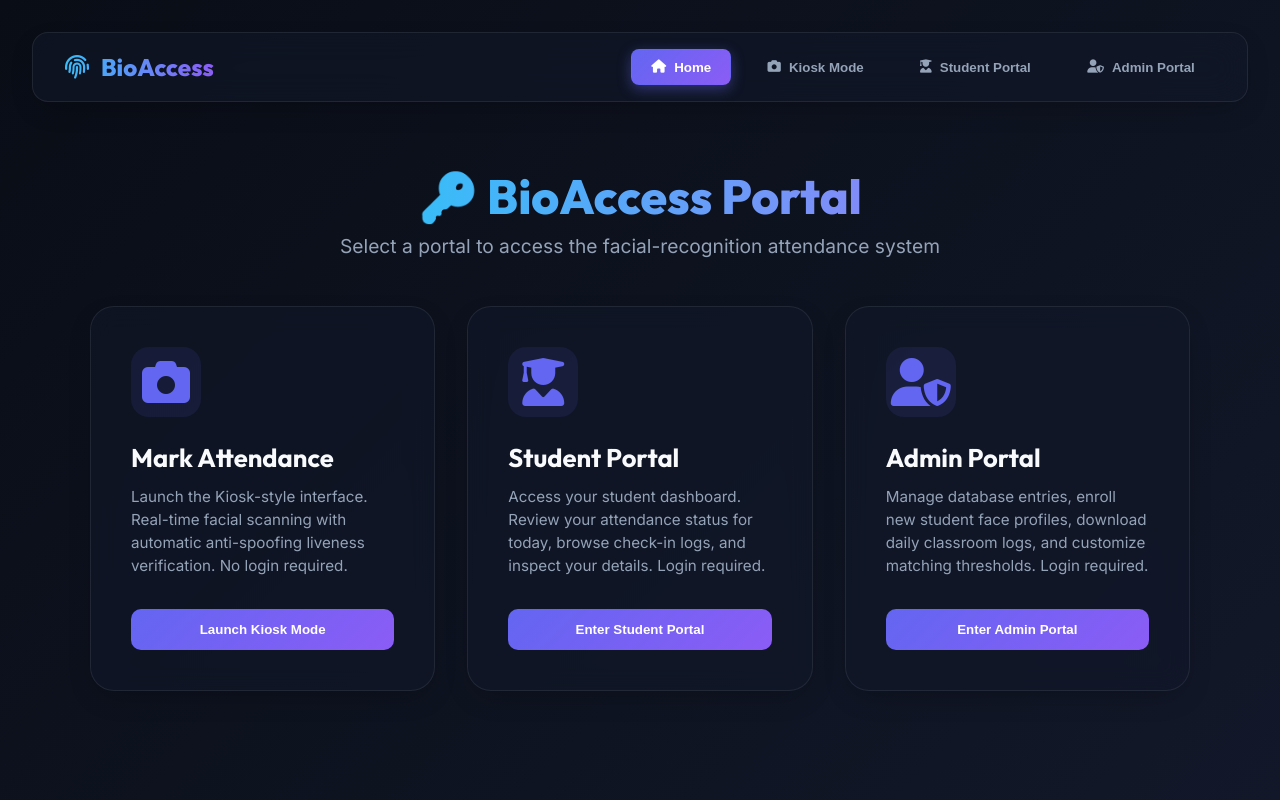
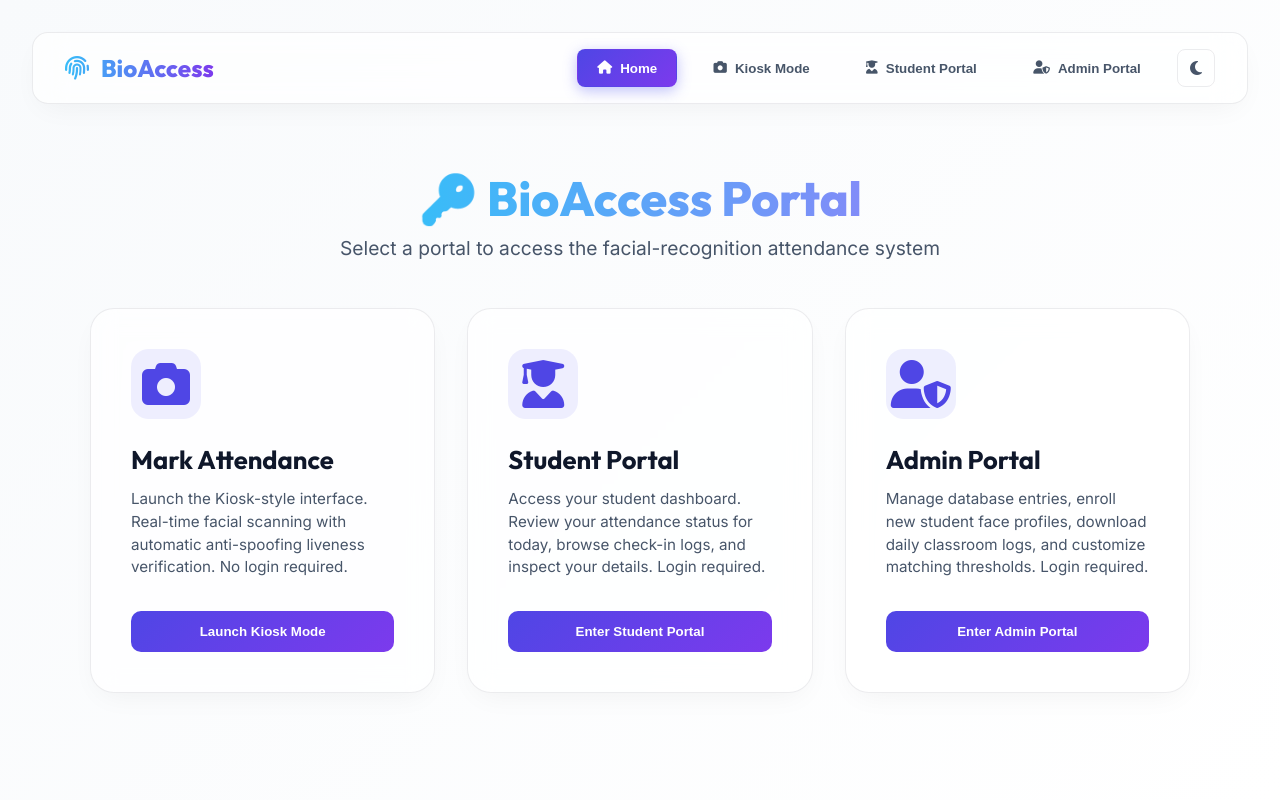
Before and after one commit to UtsavSatane/Face-Recognition-Based-Attendance, a Flask app: page / in a window 1280 px wide. Run offline with Flask 3, Linux system fonts and the light colour scheme; data comes from the database, SQL or seed files in the repository; both versions use the stored data as it was after the commit.

Commit message:
Added the feature of Light/Dark Mode for better experience.

```diff
--- a/src/static/css/style.css
+++ b/src/static/css/style.css
@@ -14,6 +14,26 @@
     --warning: #f59e0b;
     --danger: #ef4444;
     --card-shadow: 0 10px 30px -10px rgba(0, 0, 0, 0.3);
+    --input-bg: rgba(15, 23, 42, 0.6);
+    --overlay-bg: rgba(9, 13, 22, 0.85);
+}
+
+:root.light-theme {
+    --bg-primary: #f8fafc;
+    --bg-secondary: #ffffff;
+    --accent-primary: #4f46e5;
+    --accent-secondary: #7c3aed;
+    --text-primary: #0f172a;
+    --text-secondary: #475569;
+    --border-color: rgba(15, 23, 42, 0.08);
+    --glass-bg: rgba(255, 255, 255, 0.7);
+    --glass-glow: rgba(79, 70, 229, 0.1);
+    --success: #10b981;
+    --warning: #f59e0b;
+    --danger: #ef4444;
+    --card-shadow: 0 10px 30px -10px rgba(0, 0, 0, 0.06);
+    --input-bg: rgba(255, 255, 255, 0.8);
+    --overlay-bg: rgba(255, 255, 255, 0.85);
 }
 
 * {
@@ -89,7 +109,28 @@ header {
 
 .nav-btn:hover {
     color: var(--text-primary);
-    background: rgba(255, 255, 255, 0.05);
+    background: var(--border-color);
+}
+
+.theme-toggle-btn {
+    background: transparent;
+    border: 1px solid var(--border-color);
+    color: var(--text-secondary);
+    width: 38px;
+    height: 38px;
+    border-radius: 8px;
+    cursor: pointer;
+    display: flex;
+    align-items: center;
+    justify-content: center;
+    transition: all 0.3s ease;
+    font-size: 1rem;
+}
+
+.theme-toggle-btn:hover {
+    color: var(--text-primary);
+    background: var(--border-color);
+    transform: scale(1.05);
 }
 
 .nav-btn.active {
@@ -241,7 +282,7 @@ header {
 
 .form-control {
     width: 100%;
-    background: rgba(15, 23, 42, 0.6);
+    background: var(--input-bg);
     border: 1px solid var(--border-color);
     border-radius: 10px;
     padding: 0.75rem 1rem;
@@ -279,7 +320,7 @@ header {
 }
 
 .btn-primary:disabled {
-    background: rgba(255, 255, 255, 0.05);
+    background: var(--border-color);
     color: var(--text-secondary);
     cursor: not-allowed;
     box-shadow: none;
@@ -457,7 +498,7 @@ header {
 
 .tab-btn:hover {
     color: var(--text-primary);
-    background: rgba(255, 255, 255, 0.03);
+    background: var(--border-color);
 }
 
 .tab-btn.active {
@@ -494,7 +535,7 @@ table {
 }
 
 th {
-    background: rgba(255, 255, 255, 0.03);
+    background: var(--border-color);
     color: var(--text-secondary);
     font-weight: 600;
     padding: 1rem;
@@ -578,7 +619,7 @@ tr:hover td {
     left: 0;
     width: 100vw;
     height: 100vh;
-    background: rgba(9, 13, 22, 0.85);
+    background: var(--overlay-bg);
     backdrop-filter: blur(8px);
     z-index: 9999;
     display: flex;
@@ -595,7 +636,7 @@ tr:hover td {
 }
 
 .success-modal {
-    background: #121829;
+    background: var(--bg-secondary);
     border: 2px solid var(--success);
     border-radius: 24px;
     padding: 3rem;
@@ -633,7 +674,7 @@ tr:hover td {
 .success-modal h2 {
     font-size: 2rem;
     margin-bottom: 0.5rem;
-    color: white;
+    color: var(--text-primary);
 }
 
 .success-modal p {
@@ -683,7 +724,7 @@ tr:hover td {
     display: flex;
     justify-content: space-between;
     padding: 0.5rem 0;
-    border-bottom: 1px solid rgba(255, 255, 255, 0.04);
+    border-bottom: 1px solid var(--border-color);
 }
 
 .profile-detail:last-child {
@@ -729,7 +770,7 @@ input[type="range"] {
     -webkit-appearance: none;
     width: 100%;
     height: 6px;
-    background: rgba(255, 255, 255, 0.1);
+    background: var(--border-color);
     border-radius: 5px;
     outline: none;
 }
@@ -748,3 +789,12 @@ input[type="range"]::-webkit-slider-thumb {
 input[type="range"]::-webkit-slider-thumb:hover {
     background: var(--accent-secondary);
 }
+
+/* Theme Toggle Icon Animation */
+.theme-toggle-btn i {
+    transition: transform 0.5s cubic-bezier(0.4, 0, 0.2, 1);
+}
+
+.theme-toggle-btn:hover i {
+    transform: rotate(45deg);
+}
--- a/src/static/js/app.js
+++ b/src/static/js/app.js
@@ -117,6 +117,7 @@ const captureCtx = captureCanvas.getContext('2d');
 
 // Initialize App
 document.addEventListener('DOMContentLoaded', () => {
+    setupThemeToggle();
     setupNavigation();
     setupKioskControls();
     setupStudentAuth();
@@ -195,6 +196,41 @@ function setupNavigation() {
     elements.cardKiosk.addEventListener('click', () => switchPortal('kiosk'));
     elements.cardStudent.addEventListener('click', () => switchPortal('student'));
     elements.cardAdmin.addEventListener('click', () => switchPortal('admin'));
+}
+
+// Theme Toggle handling
+function setupThemeToggle() {
+    const themeToggleBtn = document.getElementById('theme-toggle');
+    if (!themeToggleBtn) return;
+
+    // Check saved theme or system preference
+    const savedTheme = localStorage.getItem('theme');
+    const systemPrefersLight = window.matchMedia('(prefers-color-scheme: light)').matches;
+
+    const setLightMode = (isLight) => {
+        if (isLight) {
+            document.documentElement.classList.add('light-theme');
+            themeToggleBtn.innerHTML = '<i class="fas fa-moon"></i>';
+            localStorage.setItem('theme', 'light');
+        } else {
+            document.documentElement.classList.remove('light-theme');
+            themeToggleBtn.innerHTML = '<i class="fas fa-sun"></i>';
+            localStorage.setItem('theme', 'dark');
+        }
+    };
+
+    // Initialize
+    if (savedTheme === 'light' || (!savedTheme && systemPrefersLight)) {
+        setLightMode(true);
+    } else {
+        setLightMode(false);
+    }
+
+    // Toggle click handler
+    themeToggleBtn.addEventListener('click', () => {
+        const isCurrentLight = document.documentElement.classList.contains('light-theme');
+        setLightMode(!isCurrentLight);
+    });
 }
 
 // ----------------- KIOSK CONTROLS & CAMERA -----------------
--- a/src/templates/index.html
+++ b/src/templates/index.html
@@ -24,6 +24,9 @@
                 <button class="nav-btn" id="nav-kiosk"><i class="fas fa-camera"></i> Kiosk Mode</button>
                 <button class="nav-btn" id="nav-student"><i class="fas fa-user-graduate"></i> Student Portal</button>
                 <button class="nav-btn" id="nav-admin"><i class="fas fa-user-shield"></i> Admin Portal</button>
+                <button class="theme-toggle-btn" id="theme-toggle" title="Toggle Theme" aria-label="Toggle Theme">
+                    <i class="fas fa-sun"></i>
+                </button>
             </nav>
         </header>
 
```
Also changed, not shown: data/attendance.db, 2 other files.
